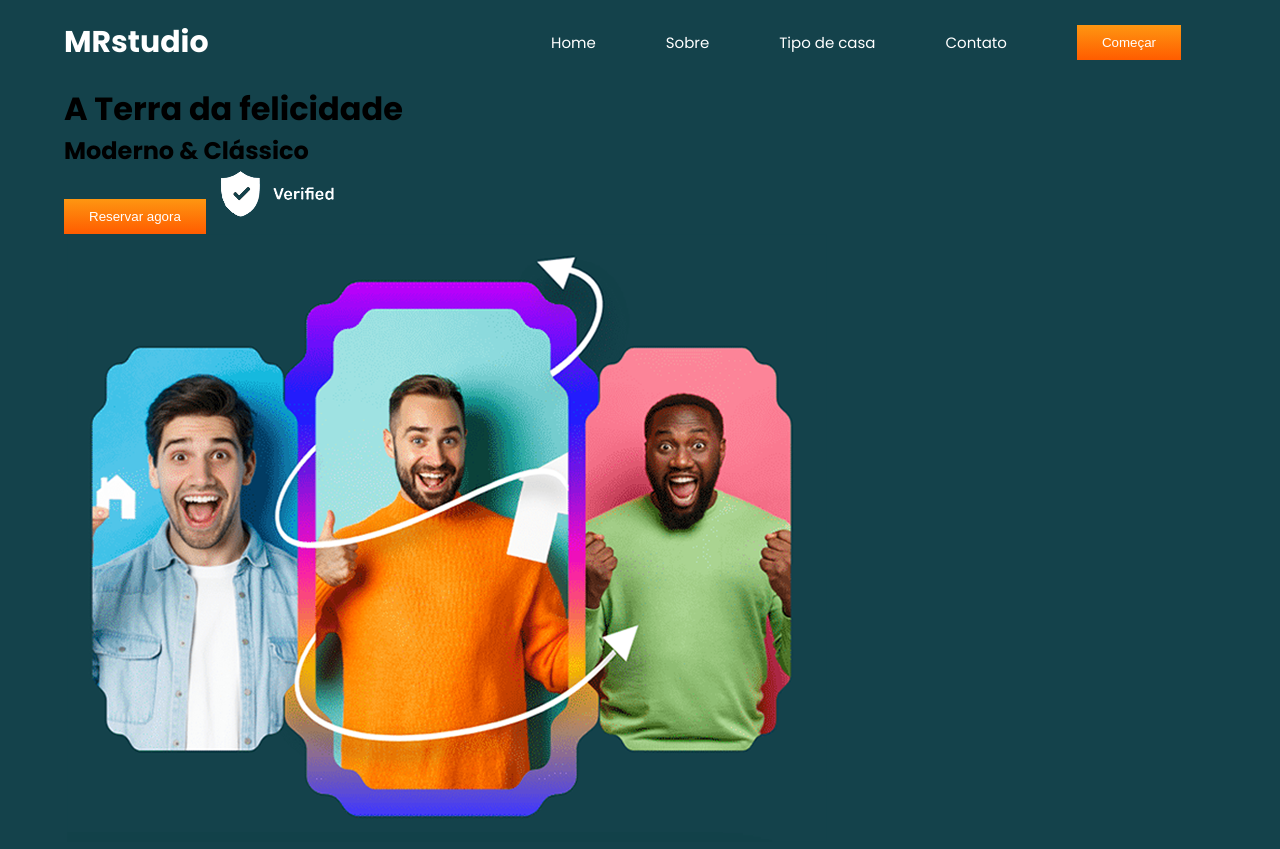
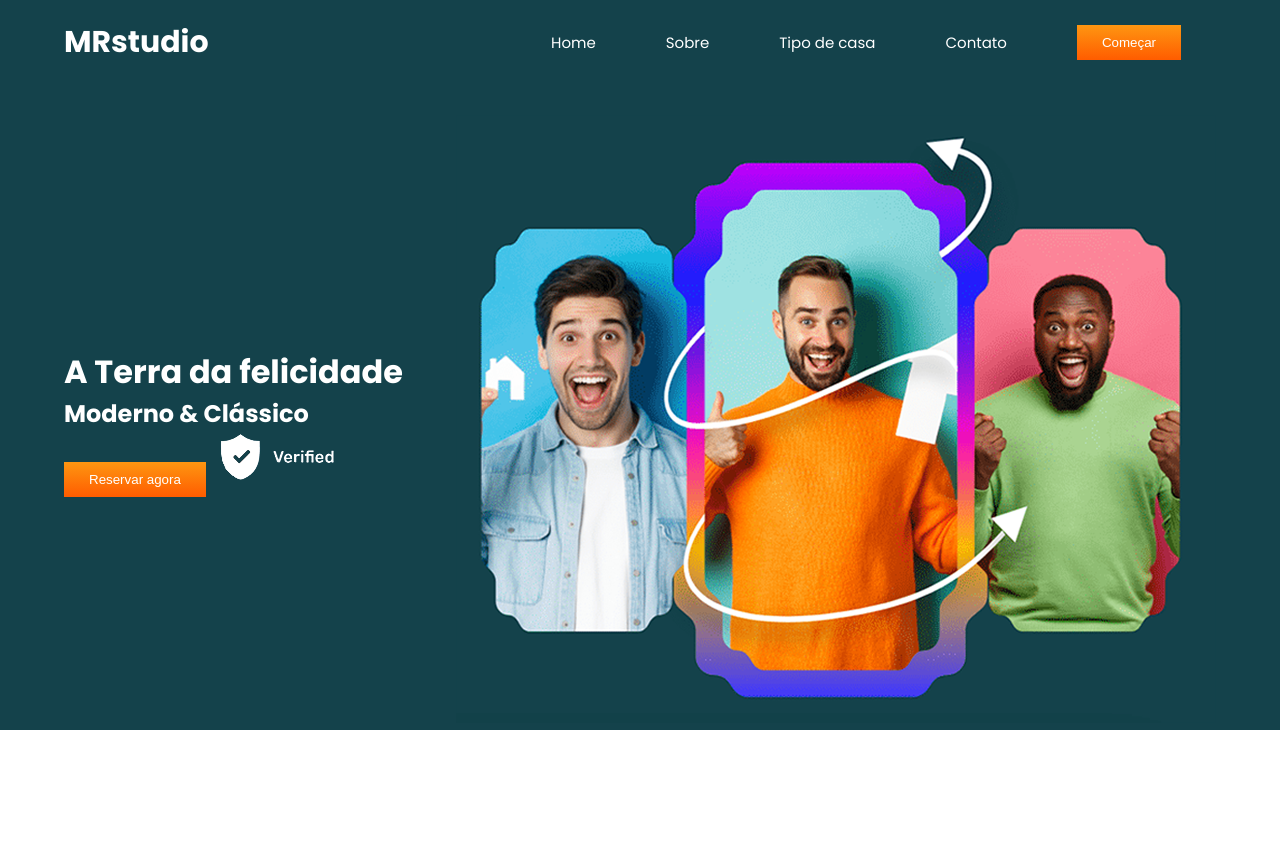
Before and after one commit to CarolinaMCF/siteresponsivo, a plain HTML site: page index.html in a window 1280 px wide. After the commit the page ends 800 px from the top, so only its background shows below. Drawn offline with Linux system fonts and the light colour scheme.

Commit message:
estilizando container

```diff
--- a/css/style.css
+++ b/css/style.css
@@ -63,3 +63,15 @@ nav{
 .ul li a{
     color: white;
 }
+
+main .container{
+    display: flex;
+    align-items: center;
+    justify-content: space-between;
+    margin-top: 30px;
+}
+
+.main-text{
+    width: 50%;
+    color: white;
+}
```
